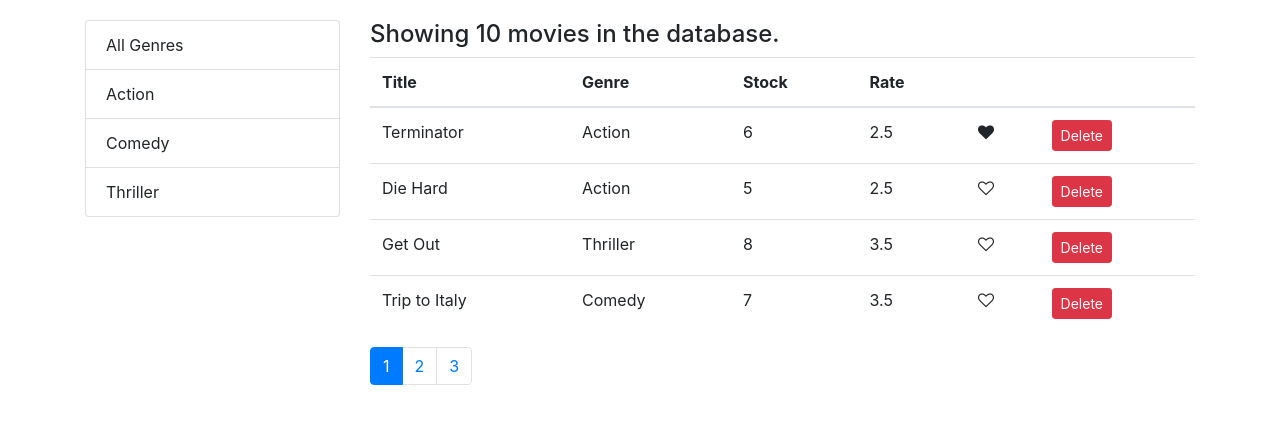
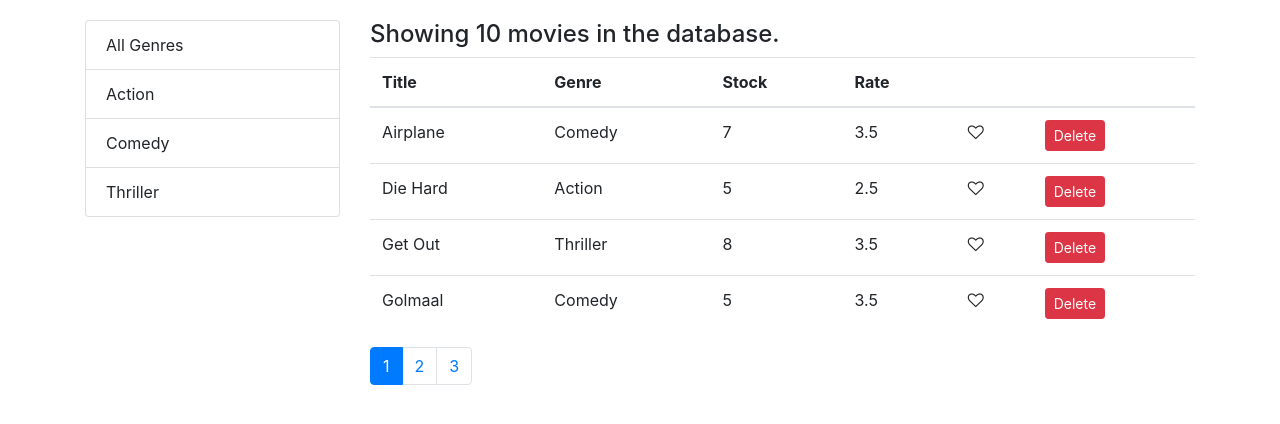
Before and after one commit to Shailendra9k/vidly-project, a React (Create React App) app: page /movies in a window 1280 px wide. Shown: the top 424 px of the page. Built offline with nearby package versions, Linux system fonts and the light colour scheme.

Commit message:
filtering added

```diff
--- a/src/components/movies.jsx
+++ b/src/components/movies.jsx
@@ -1,21 +1,23 @@
 import React, { Component } from "react";
-import Like from "./common/like";
+import MoviesTable from "./moviesTable";
 import ListGroup from "./common/listGroup";
 import Pagination from "./common/pagination";
 import { getMovies } from "../services/fakeMovieService";
 import { getGenres } from "../services/fakeGenreService";
 import { paginate } from "../utils/paginate";
+import _ from "lodash";
 
 class Movies extends Component {
   state = {
     movies: [],
     genres: [],
     currentPage: 1,
-    pageSize: 4
+    pageSize: 4,
+    sortColumn: { path: "title", order: "asc" }
   };
 
   componentDidMount() {
-    const genres = [{ name: "All Genres" }, ...getGenres()];
+    const genres = [{ _id: "", name: "All Genres" }, ...getGenres()];
     this.setState({ movies: getMovies(), genres: genres });
   }
 
@@ -40,11 +42,23 @@
     this.setState({ selectedGenre: genre, currentPage: 1 });
   };
 
+  handleSort = path => {
+    const sortColumn = { ...this.state.sortColumn };
+    if (sortColumn.path === path)
+      sortColumn.order = sortColumn.order === "asc" ? "desc" : "asc";
+    else {
+      sortColumn.path = path;
+      sortColumn.order = "asc";
+    }
+    this.setState({ sortColumn });
+  };
+
   render() {
     const { length: count } = this.state.movies;
     const {
       pageSize,
       currentPage,
+      sortColumn,
       selectedGenre,
       movies: allMovies
     } = this.state;
@@ -55,8 +69,9 @@
       selectedGenre && selectedGenre._id
         ? allMovies.filter(m => m.genre._id === selectedGenre._id)
         : allMovies;
+    const sorted = _.orderBy(filtered, [sortColumn.path], sortColumn.order);
 
-    const movies = paginate(filtered, currentPage, pageSize);
+    const movies = paginate(sorted, currentPage, pageSize);
 
     return (
       <div className="row">
@@ -69,42 +84,13 @@
         </div>
         <div className="col">
           <h4>Showing {filtered.length} movies in the database.</h4>
-          <table className="table">
-            <thead>
-              <tr>
-                <th>Title</th>
-                <th>Genre</th>
-                <th>Stock</th>
-                <th>Rate</th>
-                <th />
-                <th />
-              </tr>
-            </thead>
-            <tbody>
-              {movies.map(movie => (
-                <tr key={movie._id}>
-                  <td>{movie.title}</td>
-                  <td>{movie.genre.name}</td>
-                  <td>{movie.numberInStock}</td>
-                  <td>{movie.dailyRentalRate}</td>
-                  <td>
-                    <Like
-                      liked={movie.liked}
-                      onClick={() => this.handleLike(movie)}
-                    />
-                  </td>
-                  <td>
-                    <button
-                      onClick={() => this.handleDelete(movie)}
-                      className="btn btn-danger btn-sm"
-                    >
-                      Delete
-                    </button>
-                  </td>
-                </tr>
-              ))}
-            </tbody>
-          </table>
+          <MoviesTable
+            movies={movies}
+            onLike={this.handleLike}
+            onDelete={this.handleDelete}
+            onSort={this.handleSort}
+          />
+
           <Pagination
             itemsCount={filtered.length}
             pageSize={pageSize}
--- /dev/null
+++ b/src/components/moviesTable.jsx
@@ -0,0 +1,43 @@
+import React from "react";
+import Like from "./common/like";
+
+const MoviesTable = props => {
+  const { movies, onDelete, onLike, onSort } = props;
+  return (
+    <table className="table">
+      <thead>
+        <tr>
+          <th onClick={() => onSort("title")}>Title</th>
+          <th onClick={() => onSort("genre.name")}>Genre</th>
+          <th onClick={() => onSort("numberInStock")}>Stock</th>
+          <th onClick={() => onSort("dailyRentalRate")}>Rate</th>
+          <th />
+          <th />
+        </tr>
+      </thead>
+      <tbody>
+        {movies.map(movie => (
+          <tr key={movie._id}>
+            <td>{movie.title}</td>
+            <td>{movie.genre.name}</td>
+            <td>{movie.numberInStock}</td>
+            <td>{movie.dailyRentalRate}</td>
+            <td>
+              <Like liked={movie.liked} onClick={() => onLike(movie)} />
+            </td>
+            <td>
+              <button
+                onClick={() => onDelete(movie)}
+                className="btn btn-danger btn-sm"
+              >
+                Delete
+              </button>
+            </td>
+          </tr>
+        ))}
+      </tbody>
+    </table>
+  );
+};
+
+export default MoviesTable;
```
